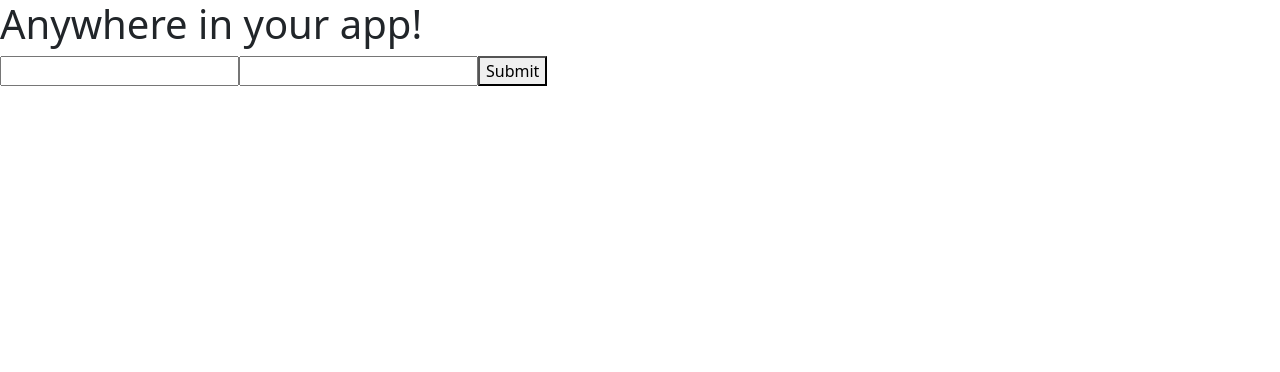
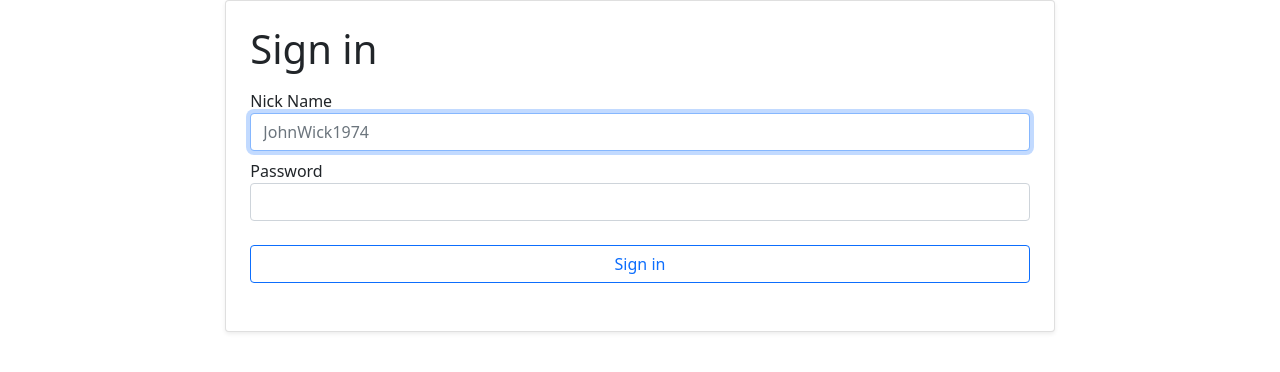
Before and after one commit to ZGennadiy/frontend-project-lvl4, a React app: page /login in a window 1280 px wide. Shown: the top 372 px of the page. Built offline with nearby package versions, Linux system fonts and the light colour scheme; the HTML template or start-up script is replaced by a standard one.

Commit message:
layout and validation for login page

```diff
--- a/package.json
+++ b/package.json
@@ -42,10 +42,12 @@
     "popper.js": "^1.16.1",
     "pug": "^3.0.2",
     "react": "^18.1.0",
+    "react-bootstrap": "^2.3.1",
     "react-dom": "^18.1.0",
     "react-router-dom": "^6.3.0",
     "regenerator-runtime": "^0.13.9",
-    "socket.io": "^4.5.0"
+    "socket.io": "^4.5.0",
+    "yup": "^0.32.11"
   },
   "devDependencies": {
     "@babel/cli": "^7.17.3",
--- a/src/Presentation/pages/LoginPage.jsx
+++ b/src/Presentation/pages/LoginPage.jsx
@@ -1,66 +1,72 @@
-import { Formik } from 'formik';
-import React from 'react';
+import { ErrorMessage, Field, Form, Formik } from 'formik';
+import React, { useCallback, useMemo } from 'react';
+import { Button } from 'react-bootstrap';
+import * as yup from 'yup';
+
+const validationSchema = yup.object({
+  nickName: yup
+    .string('Enter your nickName')
+    .min(2, 'Too Short!')
+    .required('Nick Name is required'),
+  password: yup
+    .string('Enter your password')
+    .min(6, 'Password should be of minimum 6 characters length')
+    .required('Password is required'),
+});
 
 function LoginPage() {
+const initialValues = useMemo(() => ({
+  nickName: '',
+  password: ''
+}), [])
+
+const onSubmit = useCallback((values) => {
+  console.log('!!!!', values);
+}, [])
+
   return (
-    <>
-      <div>
-        <h1>Anywhere in your app!</h1>
+    <div className="container-fluid h-100">
+      <div className="row justify-content-center align-content-center h-100">
+        <div className="col-12 col-md-8 col-xxl-6">
+          <div className="card shadow-sm p-4">
+            <h1>Sign in</h1>
+            <Formik
+              initialValues={initialValues}
+              validationSchema={validationSchema}
+              onSubmit={onSubmit}
+            >
+                <Form className="d-flex flex-column align-item-center" >
+                <div className='d-flex flex-column mt-2'>
+                  <label htmlFor="nickName">Nick Name</label>
+                  <Field
+                    id="nickName"
+                    name="nickName"
+                    placeholder="JohnWick1974"
+                    className='form-control'
+                    autoFocus
+                    />
+                    <ErrorMessage component="p" name="nickName" className="invalid-feedback d-block" />
+                </div>
+                <div className='d-flex flex-column mt-2'>
+                  <label htmlFor="password">Password</label>
+                  <Field
+                    id="password"
+                    type="password"
+                    name="password"
+                    className='form-control'
+                    />
+                    <ErrorMessage component="p" name="password" className="invalid-feedback d-block" />
+                </div>
+                <Button variant="outline-primary" className='mt-4 mb-4' type="submit">Sign in</Button>
+              </Form>
+
+
+            </Formik>
+          </div>
+        </div>
       </div>
-      <Formik
-        initialValues={{ email: '', password: '' }}
-        validate={(values) => {
-          const errors = {};
-          if (!values.email) {
-            errors.email = 'Required';
-          } else if (
-            !/^[A-Z0-9._%+-]+@[A-Z0-9.-]+\.[A-Z]{2,}$/i.test(values.email)
-          ) {
-            errors.email = 'Invalid email address';
-          }
-          return errors;
-        }}
-        onSubmit={(values, { setSubmitting }) => {
-          setTimeout(() => {
-            alert(JSON.stringify(values, null, 2));
-            setSubmitting(false);
-          }, 400);
-        }}
-      >
-        {({
-          values,
-          errors,
-          touched,
-          handleChange,
-          handleBlur,
-          handleSubmit,
-          isSubmitting,
-          /* and other goodies */
-        }) => (
-          <form onSubmit={handleSubmit}>
-            <input
-              type="email"
-              name="email"
-              onChange={handleChange}
-              onBlur={handleBlur}
-              value={values.email}
-            />
-            {errors.email && touched.email && errors.email}
-            <input
-              type="password"
-              name="password"
-              onChange={handleChange}
-              onBlur={handleBlur}
-              value={values.password}
-            />
-            {errors.password && touched.password && errors.password}
-            <button type="submit" disabled={isSubmitting}>
-              Submit
-            </button>
-          </form>
-        )}
-      </Formik>
-    </>
+
+    </div>
   );
 }
 
```
Also changed, not shown: .eslintrc.yml, 1 other file (tests, documents, lock files or other folders).
